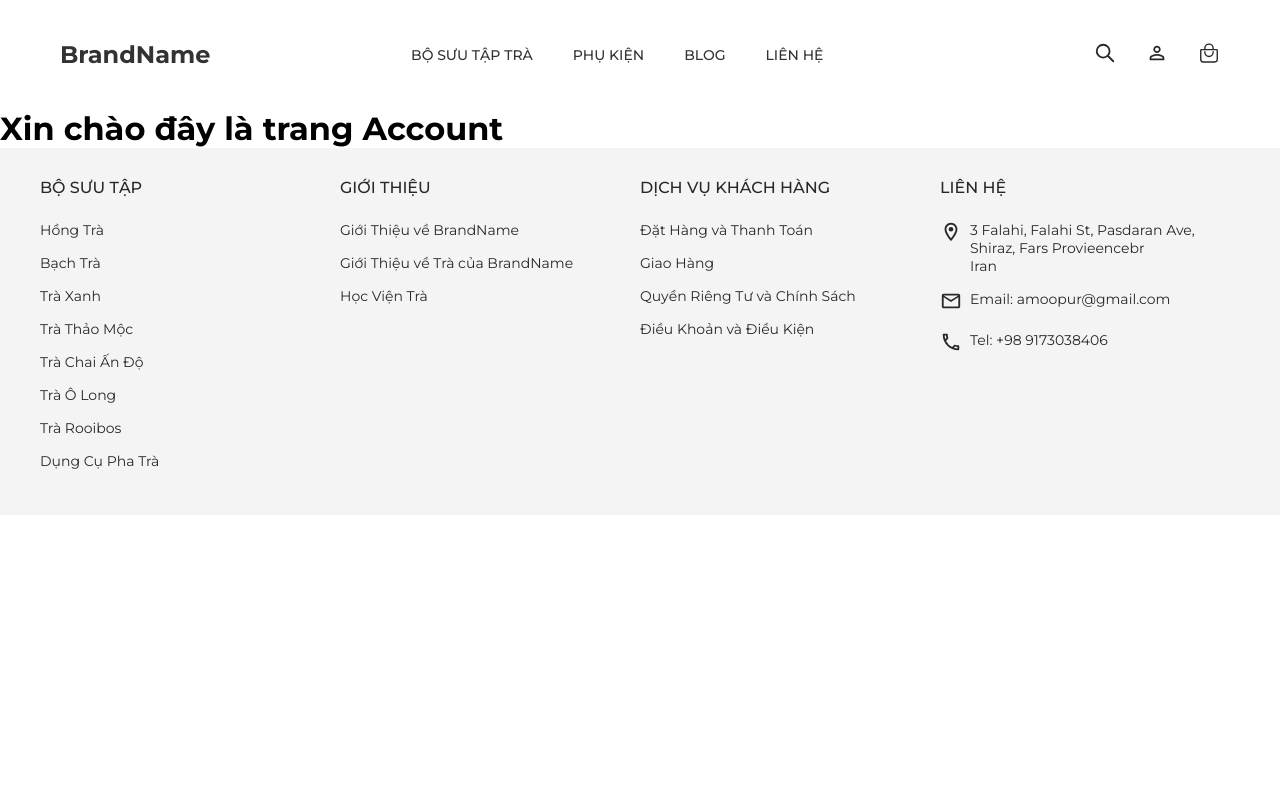
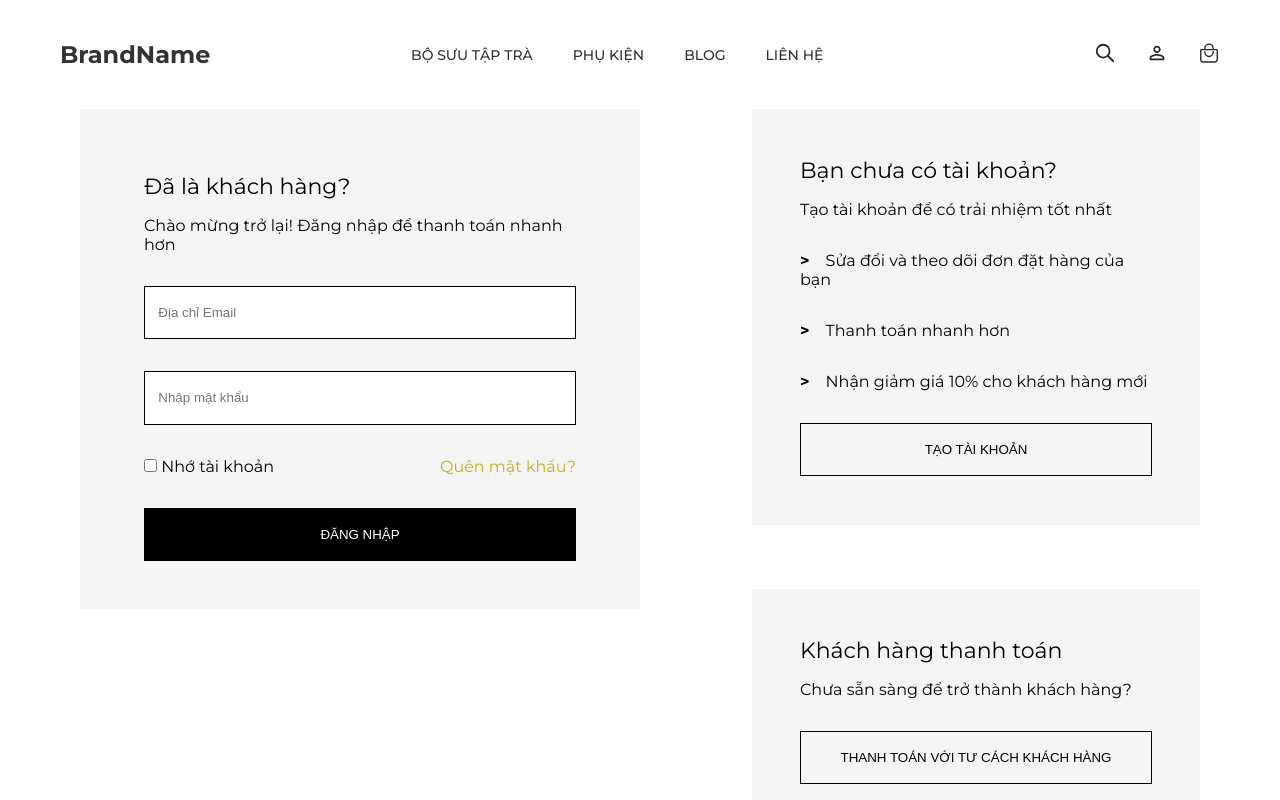
Before and after one commit to thuong22092k3/IE104_MocTraShop, a React (Create React App) app: page /Account in a window 1280 px wide. Shown: the top 800 px of the page. Built offline with nearby package versions, Linux system fonts and the light colour scheme.

Commit message:
Update Account_Content Page

```diff
--- a/src/Components/Account/Account_Content.jsx
+++ b/src/Components/Account/Account_Content.jsx
@@ -2,7 +2,65 @@ import React from 'react'
 const Account_Content = () => {
     return (
         <div class="account">
-            <h1>Xin chào đây là trang Account</h1>
+            <div class="account__content" >
+                <div class="account__content__left">
+                    <div class="account__content__left__form">
+                        <div class="account__content__left__form__box1">
+                            <h1>Đã là khách hàng?</h1>
+                            <p>Chào mừng trở lại! Đăng nhập để thanh toán nhanh hơn</p>
+                        </div>
+                        <div class="account__content__left__form__box">
+                            <input type="text" placeholder='Địa chỉ Email' />
+                        </div>
+                        <div class="account__content__left__form__box">
+                            <input type="text" placeholder='Nhập mật khẩu' />
+                        </div>
+                        <div class="account__content__left__form__box2">
+                            <div>
+                                <input type="checkbox" /> Nhớ tài khoản
+                            </div>
+                            <a href="">Quên mật khẩu?</a>
+
+                        </div>
+                        <div class="account__content__left__form__box">
+                            <div class="button_dangnhap">
+                                <button id="button_dangnhap">ĐĂNG NHẬP</button>
+                            </div>
+                        </div>
+                    </div>
+                </div>
+                <div class="account__content__right" >
+                    <div class="account__content__right__signup">
+                        <div class="account__content__right__signup__head">
+                            <h1>Bạn chưa có tài khoản?</h1>
+                            <p>Tạo tài khoản để có trải nhiệm tốt nhất</p>
+                        </div>
+                        <div class="account__content__right__signup__list" >
+                            <ul type="none">
+                                <li><strong>&gt;</strong>&emsp;Sửa đổi và theo dõi đơn đặt hàng của bạn</li>
+                                <li><strong>&gt;</strong>&emsp;Thanh toán nhanh hơn</li>
+                                <li><strong>&gt;</strong>&emsp;Nhận giảm giá 10% cho khách hàng mới</li>
+                            </ul>
+                        </div>
+                        <div class="account__content__right__signup__button">
+                            <button>TẠO TÀI KHOẢN</button>
+                        </div>
+                    </div>
+                    <div class="account__content__right__pay">
+                        <div class="account__content__right__pay__head">
+                            <h1>Khách hàng thanh toán</h1>
+                            <p>Chưa sẵn sàng để trở thành khách hàng?</p>
+                        </div>
+                        <div class="account__content__right__pay__button">
+                            <div>
+                                <button>THANH TOÁN VỚI TƯ CÁCH KHÁCH HÀNG</button>
+                            </div>
+                        </div>
+                    </div>
+
+                </div>
+                <div class="account__content__bottom"></div>
+            </div>
         </div>
     )
 }
--- a/src/Components/MyBag/MyBag_Content.jsx
+++ b/src/Components/MyBag/MyBag_Content.jsx
@@ -141,7 +141,7 @@ const MyBag_Content = () => {
                         <div className="mybag__content__right__delivery__rule">
                             <ArrowRightIcon />
                             <p>Phí giao hàng cho việc quay lại không được hoàn trả.
-</p>
+                            </p>
                         </div>
                     </div>
                 </div>
--- a/src/sass/Components/_account.scss
+++ b/src/sass/Components/_account.scss
@@ -0,0 +1,134 @@
+.account {
+    &__content {
+
+        h1 {
+            font-weight: 400;
+            font-size: 22px;
+        }
+
+        margin: 0 5em;
+
+        &__left {
+            position: relative;
+            float: left;
+            display: block;
+            padding: 4em;
+            background-color: #F4F4F4;
+            width: 50%;
+            height: 500px;
+
+            &__form {
+                &__box1 {
+                    p {
+                        margin-top: 1em;
+                    }
+                }
+
+                &__box {
+                    margin-top: 2em;
+
+                    input {
+                        width: 100%;
+                        height: 4em;
+                        padding: 1em;
+                        border: 1px solid black;
+                    }
+                    button{
+                        width: 100%;
+                        color: white;
+                        background-color: black;
+                        height: 4em;
+                        border: 1pt solid black;
+                        &:hover{
+                            background-color: white;
+                            color: black;
+                        }
+                    }
+                }
+                &__box2 {
+                    margin-top: 2em;
+                    display: flex;
+                    justify-content: space-between;
+                    a{
+                        color: #C3B212;
+                    }
+                }
+
+            }
+        }
+
+        &__right {
+            position: relative;
+            float: right;
+            display: block;
+            width: 40%;
+            height: 50em;
+
+            &__signup {
+                position: relative;
+                background-color: #F4F4F4;
+                width: 100%;
+                height: 26em;
+                padding: 3em;
+                &__head{
+                    p{
+                        margin-top: 1em;
+                    }
+                }
+                &__list{
+
+                    margin-top: 2em;
+                    li{
+                        margin-bottom: 2em;
+                    }
+
+                }
+                button{
+                    width: 100%;
+                    color: black;
+                    background-color: #F4F4F4;
+                    height: 4em;
+                    border: 1px solid black;
+                    &:hover{
+                        background-color: black;
+                        color: white;
+                    }
+                }
+            }
+
+            &__pay {
+                position: relative;
+                background-color: #F4F4F4;
+                width: 100%;
+                height: 15em;
+                margin-top: 4em;
+                padding: 3em;
+                &__head{
+                    p{
+                        margin-top: 1em;
+                    }
+                }
+                &__button{
+                    position: relative;
+                    padding-top: 2em;
+                }
+                button{
+                    width: 100%;
+                    color: black;
+                    background-color: #F4F4F4;
+                    height: 4em;
+                    border: 1px solid black;
+                    &:hover{
+                        background-color: black;
+                        color: white;
+                    }
+                }
+            }
+
+        }
+
+        &__bottom {
+            clear: both;
+        }
+    }
+}
--- a/src/sass/index.scss
+++ b/src/sass/index.scss
@@ -13,6 +13,7 @@
 @import"./Components/collectionsHeader";
 @import"./Components/collectionContent";
 @import"./Components/mybag";
+@import"./Components/account";
 @import "./Components/productInfo";
 @import "./Components/productRelative";
 @import "./Components/productSale";
```
